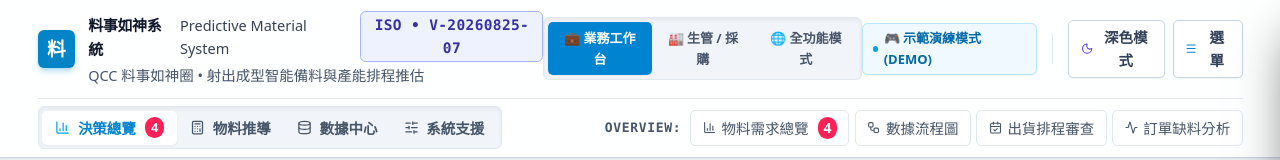
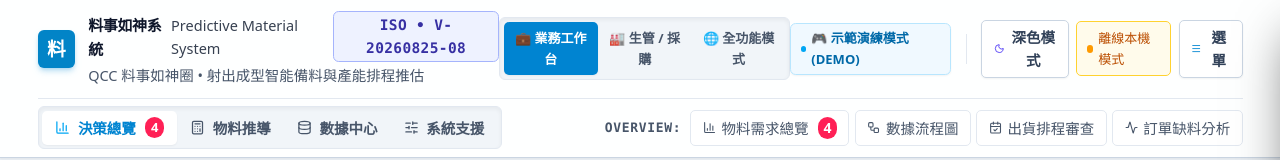
Before and after one commit to Chun-Chieh-Chang/Predictive-Material-System, a React (Vite) app: page / in a window 1280 px wide. Shown: the top 160 px of the page. Built offline with nearby package versions, Linux system fonts and the light colour scheme; no server answers.

Commit message:
feat(intranet): App 接線共用資料來源 + MaterialClass 受控化 + Navbar 來源狀態/儲存按鈕

```diff
--- a/src/App.tsx
+++ b/src/App.tsx
@@ -25,6 +25,8 @@ import {
   SystemDatabase,
   SystemParameters,
   DEFAULT_SYSTEM_PARAMETERS,
+  DEFAULT_MATERIAL_CLASSES,
+  MaterialClass,
   BackupScheduleConfig,
   DEFAULT_BACKUP_CONFIG,
   BACKUP_CONFIG_STORAGE_KEY,
@@ -33,6 +35,7 @@ import {
 import { INITIAL_DATABASE } from './data/seedData';
 import { calculateAllMRP } from './utils/mrpEngine';
 import { performBackup, shouldTriggerBackup, loadBackupConfig } from './utils/backupService';
+import { loadSharedData, saveSharedData, DataSourceMode } from './utils/dataStoreAdapter';
 import { CheckCircle2, AlertCircle, X } from 'lucide-react';
 
 const STORAGE_KEY = 'PMS_DATABASE_STATE_V1';
@@ -103,13 +106,10 @@ function sanitizeAnonymization(rawDb: any): any {
   return rawDb;
 }
 
-export function App() {
-  // Load state from LocalStorage or seed data
-  const [db, setDb] = useState<SystemDatabase>(() => {
-    try {
-      const saved = localStorage.getItem(STORAGE_KEY);
-      if (saved) {
-        let parsed = JSON.parse(saved);
+/**
+ * 舊版資料遷移與去識別化清洗（LocalStorage 與內網共用載入共用此路徑）
+ */
+function migrateRawDbInner(parsed: any): SystemDatabase {
   // Backward compat: ensure required array fields exist
   if (!parsed.audit_log) parsed.audit_log = [];
   if (!parsed.material_classes) parsed.material_classes = [];
@@ -151,9 +151,16 @@ export function App() {
   }
 
   // Auto-Sanitization: Ensure Rule 8 Data Anonymization across all records
-        parsed = sanitizeAnonymization(parsed);
+  return sanitizeAnonymization(parsed);
+}
 
-        return parsed;
+export function App() {
+  // Load state from LocalStorage or seed data
+  const [db, setDb] = useState<SystemDatabase>(() => {
+    try {
+      const saved = localStorage.getItem(STORAGE_KEY);
+      if (saved) {
+        return migrateRawDbInner(JSON.parse(saved));
       }
     } catch (e) {
       console.error('Failed to load from local storage', e);
@@ -188,9 +195,25 @@ export function App() {
     try {
       localStorage.setItem(PARAMS_STORAGE_KEY, JSON.stringify(systemParams));
     } catch (e) {
-      console.error('Failed to save system parameters from local storage', e);
+      console.error('Failed to save system parameters to local storage', e);
     }
   }, [systemParams]);
+
+  // ── 五層分類目錄（MaterialClassManagementView 編輯之共用分類資料）────────────
+  const [classDirectory, setClassDirectory] = useState<MaterialClass[]>(() => {
+    try {
+      const saved = localStorage.getItem('PMS_MATERIAL_CLASSES_V1');
+      return saved ? JSON.parse(saved) : DEFAULT_MATERIAL_CLASSES;
+    } catch { return DEFAULT_MATERIAL_CLASSES; }
+  });
+
+  useEffect(() => {
+    try {
+      localStorage.setItem('PMS_MATERIAL_CLASSES_V1', JSON.stringify(classDirectory));
+    } catch (e) {
+      console.error('Failed to save class directory', e);
+    }
+  }, [classDirectory]);
 
   const [roleMode, setRoleMode] = useState<RoleMode>(() => {
     try {
@@ -219,6 +242,64 @@ export function App() {
   const [activeMrpSku, setActiveMrpSku] = useState<string>('A01-200-131');
   const [activeTableKey, setActiveTableKey] = useState<TableKey>('item_master');
   const [menuOpen, setMenuOpen] = useState(false);
+
+  // ── V2-Intranet：內網共用資料來源狀態 ────────────────────────────────────────
+  const [dataSource, setDataSource] = useState<DataSourceMode>('local');
+  const [dataSourceError, setDataSourceError] = useState<string | null>(null);
+  const [sharedVersion, setSharedVersion] = useState<number>(0);
+  const [sharedSavedAt, setSharedSavedAt] = useState<string | null>(null);
+  const [savingShared, setSavingShared] = useState<boolean>(false);
+
+  // 啟動時嘗試從內網檔案服務載入；404 = 首次初始化（以現狀回寫）；失敗 = 離線本機模式
+  useEffect(() => {
+    let cancelled = false;
+    (async () => {
+      const result = await loadSharedData();
+      if (cancelled) return;
+      if (result.mode === 'intranet' && result.payload) {
+        setDb(migrateRawDbInner(result.payload.database as any));
+        setSystemParams({ ...DEFAULT_SYSTEM_PARAMETERS, ...result.payload.systemParams });
+        setClassDirectory(result.payload.materialClasses?.length ? result.payload.materialClasses : DEFAULT_MATERIAL_CLASSES);
+        setSharedVersion(result.version);
+        setDataSource('intranet');
+      } else if (result.mode === 'intranet' && !result.payload) {
+        const init = await saveSharedData(
+          { database: db, systemParams: systemParams, materialClasses: classDirectory },
+          0
+        );
+        if (cancelled) return;
+        if (init.ok) {
+          setSharedVersion(init.version);
+          setSharedSavedAt(init.savedAt ?? null);
+        }
+        setDataSource('intranet');
+      } else {
+        setDataSource('local');
+        setDataSourceError(result.error ?? null);
+      }
+    })();
+    return () => { cancelled = true; };
+    // eslint-disable-next-line react-hooks/exhaustive-deps
+  }, []);
+
+  // 手動儲存至內網共用資料夾（樂觀鎖；409 = 他人已先儲存）
+  const handleSaveToShared = async () => {
+    setSavingShared(true);
+    const result = await saveSharedData(
+      { database: db, systemParams: systemParams, materialClasses: classDirectory },
+      sharedVersion
+    );
+    setSavingShared(false);
+    if (result.ok) {
+      setSharedVersion(result.version);
+      setSharedSavedAt(result.savedAt ?? null);
+      showToast('已儲存至內網共用資料夾，其他同仁重新載入即可取得最新資料。', 'success');
+    } else if (result.conflict) {
+      showToast(`儲存衝突：資料已被他人更新（伺服器版本 ${result.currentVersion}）。請重新載入頁面取得最新資料後再儲存。`, 'error');
+    } else {
+      showToast(`儲存失敗：${result.error ?? '未知錯誤'}`, 'error');
+    }
+  };
 
   // ── Admin 管理模式（5連擊解鎖）────────────────────────────────────────────────
   const [adminUnlocked, setAdminUnlocked] = useState(false);
@@ -326,6 +407,10 @@ export function App() {
         onMenuToggle={() => setMenuOpen((v) => !v)}
         menuOpen={menuOpen}
         isDemoMode={isDemoDatabase(db)}
+        dataSourceMode={dataSource}
+        sharedSavedAt={sharedSavedAt}
+        savingShared={savingShared}
+        onSaveToShared={handleSaveToShared}
       />
 
       {/* Main Content Area */}
@@ -432,7 +517,8 @@ export function App() {
 
         {activeTab === 'material_class_management' && (
           <MaterialClassManagementView
-            classes={db.material_classes}
+            classes={classDirectory}
+            onClassesChange={setClassDirectory}
             onNotify={showToast}
           />
         )}
--- a/src/components/DataExchangeView.tsx
+++ b/src/components/DataExchangeView.tsx
@@ -187,7 +187,6 @@ export const DataExchangeView: React.FC<DataExchangeViewProps> = ({
   const handleLoadDemoSample = () => {
     try {
       const demoData = JSON.parse(JSON.stringify(DEMO_SAMPLE_DATABASE));
-      localStorage.setItem('PMS_DATABASE_STATE_V1', JSON.stringify(demoData));
       setDb(demoData);
       setDryRunReport(null);
       setPendingDB(null);
@@ -202,7 +201,6 @@ export const DataExchangeView: React.FC<DataExchangeViewProps> = ({
   const handleClearDatabase = () => {
     try {
       const emptyData = JSON.parse(JSON.stringify(EMPTY_DATABASE));
-      localStorage.setItem('PMS_DATABASE_STATE_V1', JSON.stringify(emptyData));
       setDb(emptyData);
       setDryRunReport(null);
       setPendingDB(null);
--- a/src/components/Navbar.tsx
+++ b/src/components/Navbar.tsx
@@ -22,6 +22,7 @@ import {
   Menu,
   X,
   Workflow,
+  Save,
 } from 'lucide-react';
 import { useTheme } from '../context/ThemeContext';
 import { PMS_VERSION } from '../utils/version';
@@ -92,6 +93,10 @@ interface NavbarProps {
   onMenuToggle: () => void;
   menuOpen: boolean;
   isDemoMode?: boolean;
+  dataSourceMode?: 'intranet' | 'local';
+  sharedSavedAt?: string | null;
+  savingShared?: boolean;
+  onSaveToShared?: () => void;
 }
 
 export const Navbar: React.FC<NavbarProps> = ({
@@ -108,6 +113,10 @@ export const Navbar: React.FC<NavbarProps> = ({
   onMenuToggle,
   menuOpen,
   isDemoMode = false,
+  dataSourceMode = 'local',
+  sharedSavedAt = null,
+  savingShared = false,
+  onSaveToShared,
 }) => {
   const { theme, toggleTheme } = useTheme();
 
@@ -362,6 +371,36 @@ export const Navbar: React.FC<NavbarProps> = ({
                 )}
               </button>
 
+              {/* ── V2-Intranet：資料來源狀態與手動儲存 ──────────────────────── */}
+              {dataSourceMode === 'intranet' ? (
+                <>
+                  <span
+                    className="hidden md:flex items-center gap-1.5 px-2.5 py-1.5 rounded-lg text-xs font-medium text-emerald-700 dark:text-emerald-300 bg-emerald-50 dark:bg-emerald-950/40 border border-emerald-300 dark:border-emerald-800"
+                    title={sharedSavedAt ? `共用資料最後儲存：${new Date(sharedSavedAt).toLocaleTimeString()}` : '已連線內網共用資料夾'}
+                  >
+                    <span className="w-2 h-2 rounded-full bg-emerald-500"></span>
+                    {sharedSavedAt ? `已同步 ${new Date(sharedSavedAt).toLocaleTimeString('zh-TW', { hour: '2-digit', minute: '2-digit' })}` : '內網共用模式'}
+                  </span>
+                  <button
+                    onClick={onSaveToShared}
+                    disabled={savingShared}
+                    title="將目前資料儲存至內網共用資料夾"
+                    className="flex items-center space-x-1.5 px-3 py-1.5 rounded-lg text-sm font-semibold bg-sky-600 hover:bg-sky-700 disabled:opacity-60 disabled:cursor-wait text-white border border-sky-700 transition-all cursor-pointer shadow-xs"
+                  >
+                    <Save className={`w-3.5 h-3.5 ${savingShared ? 'animate-pulse' : ''}`} />
+                    <span className="hidden sm:inline font-semibold">{savingShared ? '儲存中…' : '儲存到共用資料夾'}</span>
+                  </button>
+                </>
+              ) : (
+                <span
+                  className="hidden md:flex items-center gap-1.5 px-2.5 py-1.5 rounded-lg text-xs font-medium text-amber-700 dark:text-amber-300 bg-amber-50 dark:bg-amber-950/40 border border-amber-300 dark:border-amber-800"
+                  title="無法連線內網資料服務，資料僅儲存於本機瀏覽器"
+                >
+                  <span className="w-2 h-2 rounded-full bg-amber-500"></span>
+                  離線本機模式
+                </span>
+              )}
+
               {/* Function Menu Drawer Button */}
               <button
                 onClick={onMenuToggle}
--- a/src/utils/version.ts
+++ b/src/utils/version.ts
@@ -4,4 +4,4 @@
  * 集中化管理 PMS 版本常數（MECE 單一真相來源）。
  * 由 sync-version.mjs 與 vite-plugin-git-version 自動即時同步。
  */
-export const PMS_VERSION: string = 'V-20260825-07';
+export const PMS_VERSION: string = 'V-20260825-08';
```
Also changed, not shown: src/components/MaterialClassManagementView.tsx (+11 -14 lines). Lines whose indentation alone changed are shown as unchanged.
